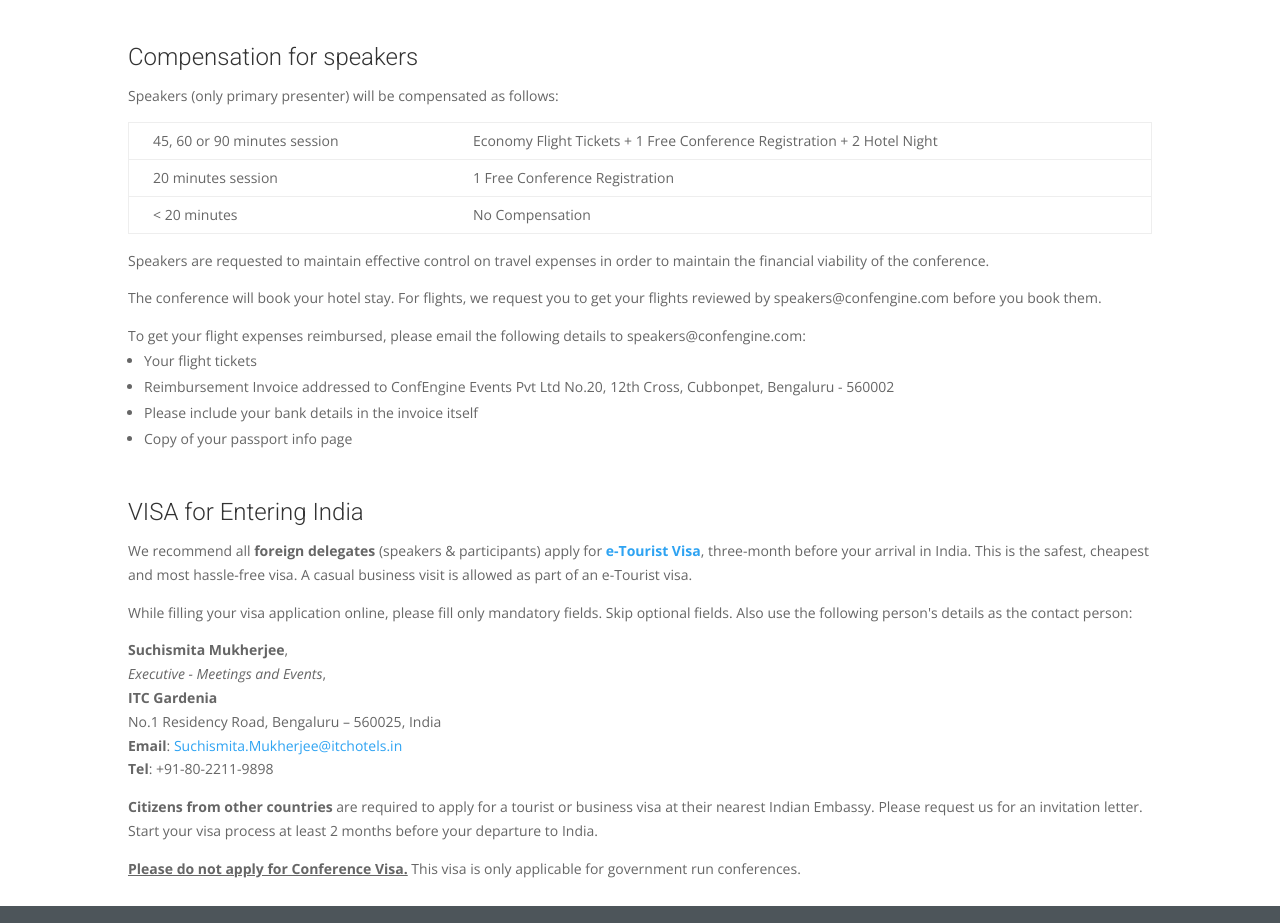
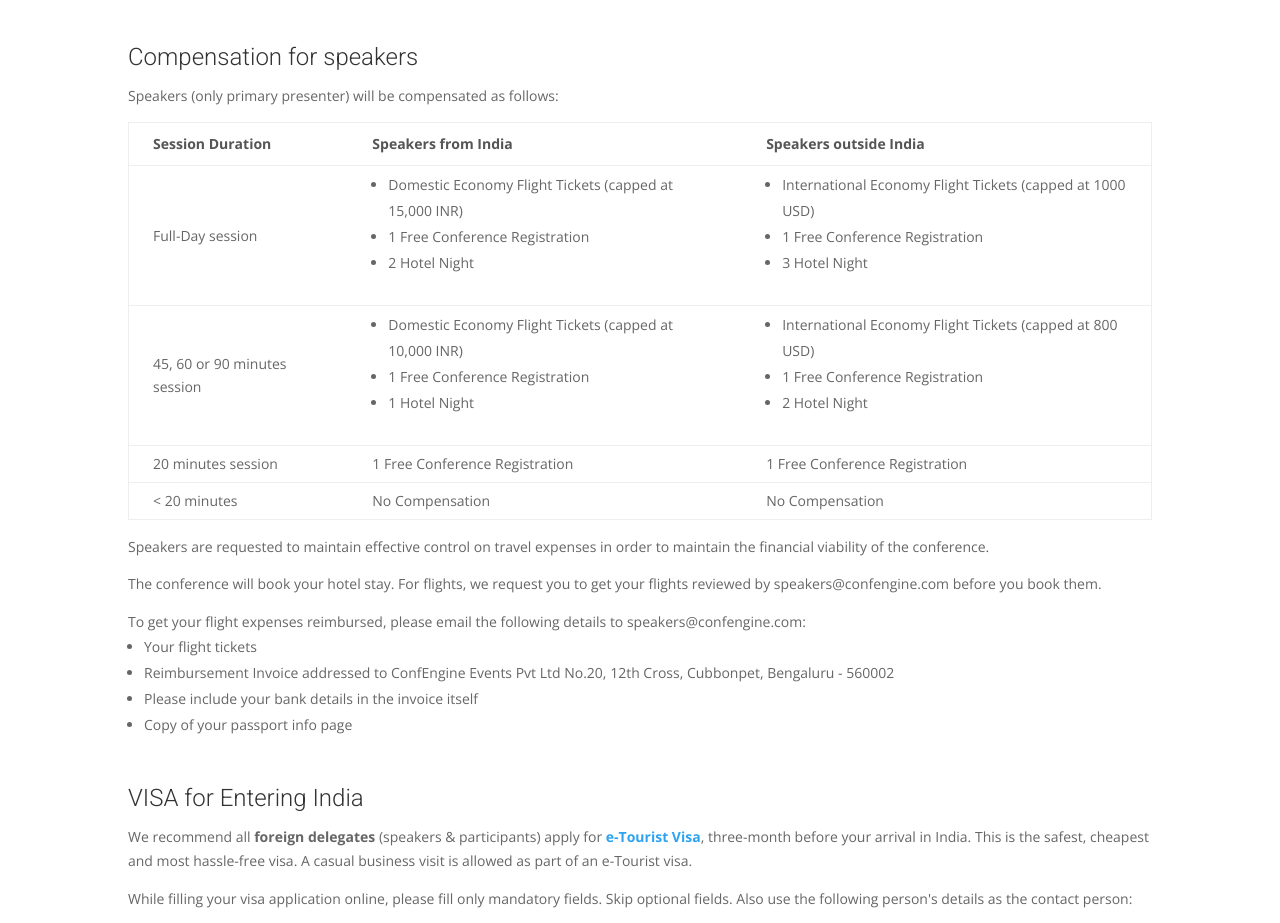
Before and after one commit to nashjain/selenium-conf-2020, a website: page speakers.html in a window 1280 px wide. Shown: the part 1329-2252 px from the top of the page. Drawn offline with nearby package versions, Linux system fonts and the light colour scheme.

Commit message:
updated primary speaker compensation

```diff
--- a/speakers.html
+++ b/speakers.html
@@ -153,17 +153,56 @@
                             <h3><a name="compensation"></a>Compensation for speakers</h3>
                             <p>Speakers (only primary presenter) will be compensated as follows:</p>
                             <table class="table table-striped table-bordered">
+                                <thead>
+                                <tr>
+                                    <th>Session Duration</th>
+                                    <th>Speakers from India</th>
+                                    <th>Speakers outside India</th>
+                                </tr>
+                                </thead>
                                 <tbody>
                                 <tr>
+                                    <td>Full-Day session</td>
+                                    <td>
+                                        <ul>
+                                            <li>Domestic Economy Flight Tickets (capped at 15,000 INR)</li>
+                                            <li>1 Free Conference Registration</li>
+                                            <li>2 Hotel Night</li>
+                                        </ul>
+                                    </td>
+                                    <td>
+                                        <ul>
+                                            <li>International Economy Flight Tickets (capped at 1000 USD)</li>
+                                            <li>1 Free Conference Registration</li>
+                                            <li>3 Hotel Night</li>
+                                        </ul>
+                                    </td>
+                                </tr>
+                                <tr>
                                     <td>45, 60 or 90 minutes session</td>
-                                    <td>Economy Flight Tickets + 1 Free Conference Registration + 2 Hotel Night</td>
+                                    <td>
+                                        <ul>
+                                            <li>Domestic Economy Flight Tickets (capped at 10,000 INR)</li>
+                                            <li>1 Free Conference Registration</li>
+                                            <li>1 Hotel Night</li>
+                                        </ul>
+                                    </td>
+                                    <td>
+                                        <ul>
+                                            <li>International Economy Flight Tickets (capped at 800 USD)</li>
+                                            <li>1 Free Conference Registration</li>
+                                            <li>2 Hotel Night</li>
+                                        </ul>
+                                    </td>
                                 </tr>
                                 <tr>
                                     <td>20 <span>minutes</span> session</td>
                                     <td>1 Free Conference Registration</td>
+                                    <td>1 Free Conference Registration</td>
                                 </tr>
                                 <tr>
                                     <td>&lt; 20 <span>minutes</span></td>
+                                    <td>No Compensation</td>
                                     <td>No Compensation</td>
                                 </tr>
                                 </tbody>
```
